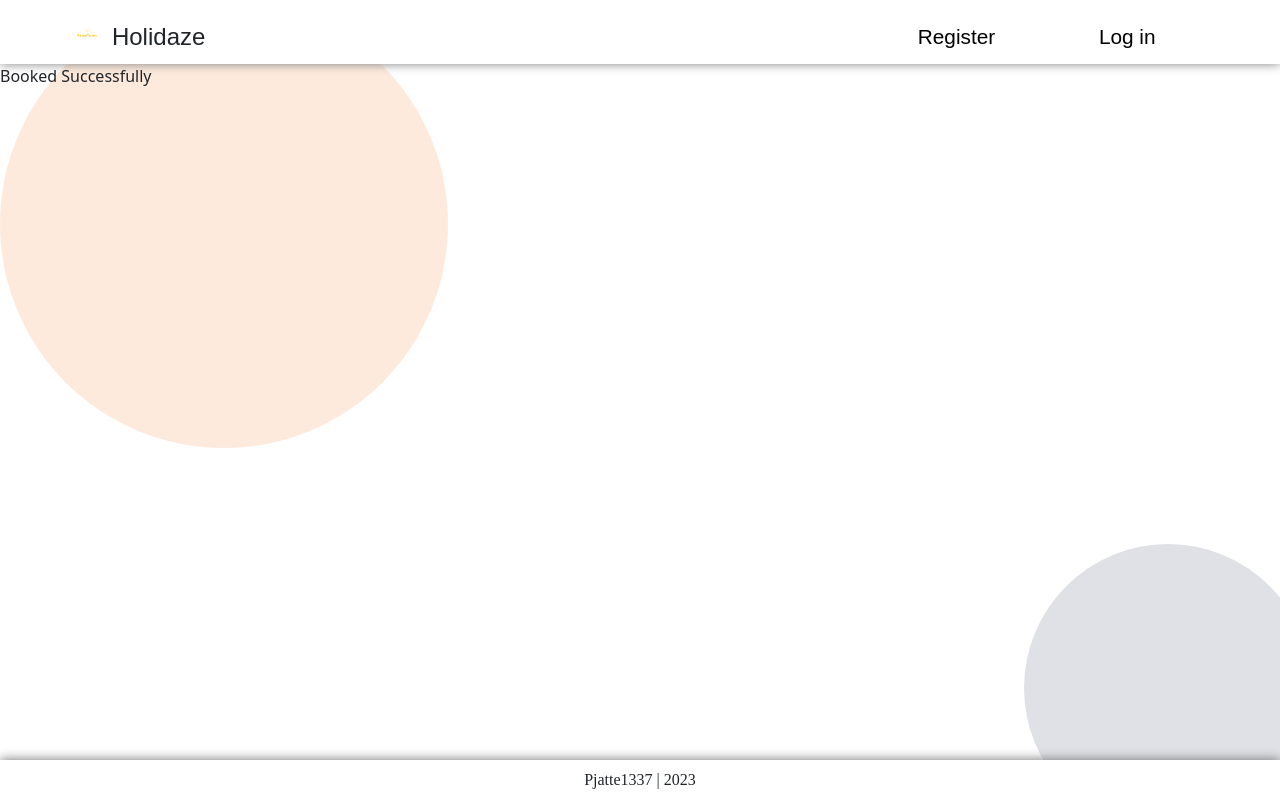
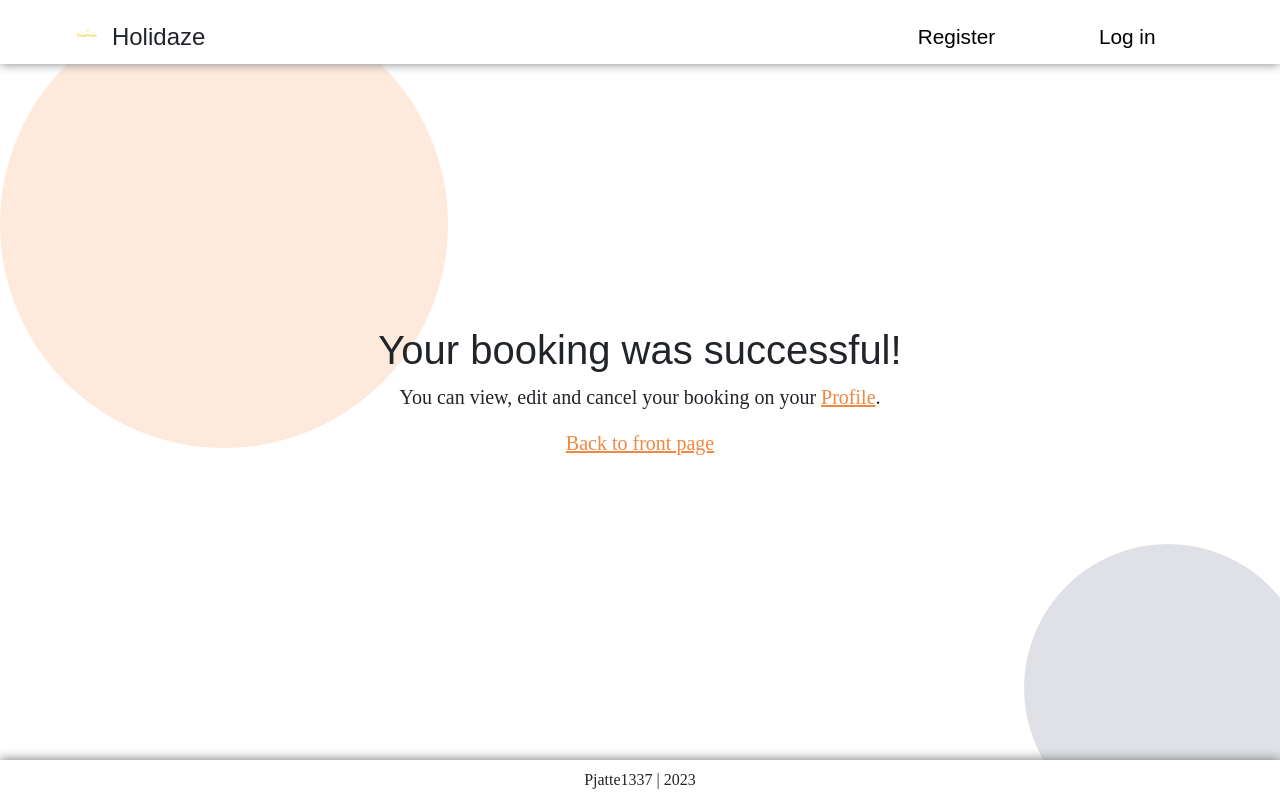
Before and after one commit to Pjatte1337/holidaze-exam-project, a React (Create React App) app: page /booked-success in a window 1280 px wide. Built offline with nearby package versions, Linux system fonts and the light colour scheme.

Commit message:
fxing route

```diff
--- a/src/components/pages/bookedPage.jsx
+++ b/src/components/pages/bookedPage.jsx
@@ -1,11 +1,21 @@
+
 import { useEffect } from "react";
+import { Links } from "../styles/links.style";
 
 function BookedPage() {
+  const name = localStorage.getItem("Name");
+
   useEffect(() => {
     document.title = "Holidaze | Booking Successful"
  }, []);
 
-    return <div>Booked Successfully</div>;
+    return <main className="container d-flex flex-column justify-content-center align-items-center h-100">
+    <h1>
+      Your booking was successful!
+    </h1>
+    <p className="fs-5">You can view, edit and cancel your booking on your <Links to={`/profile/${name}`}>Profile</Links>.</p>
+    <Links className="fs-5" to="/">Back to front page</Links>
+</main>;
   }
 
   export default BookedPage;
```
